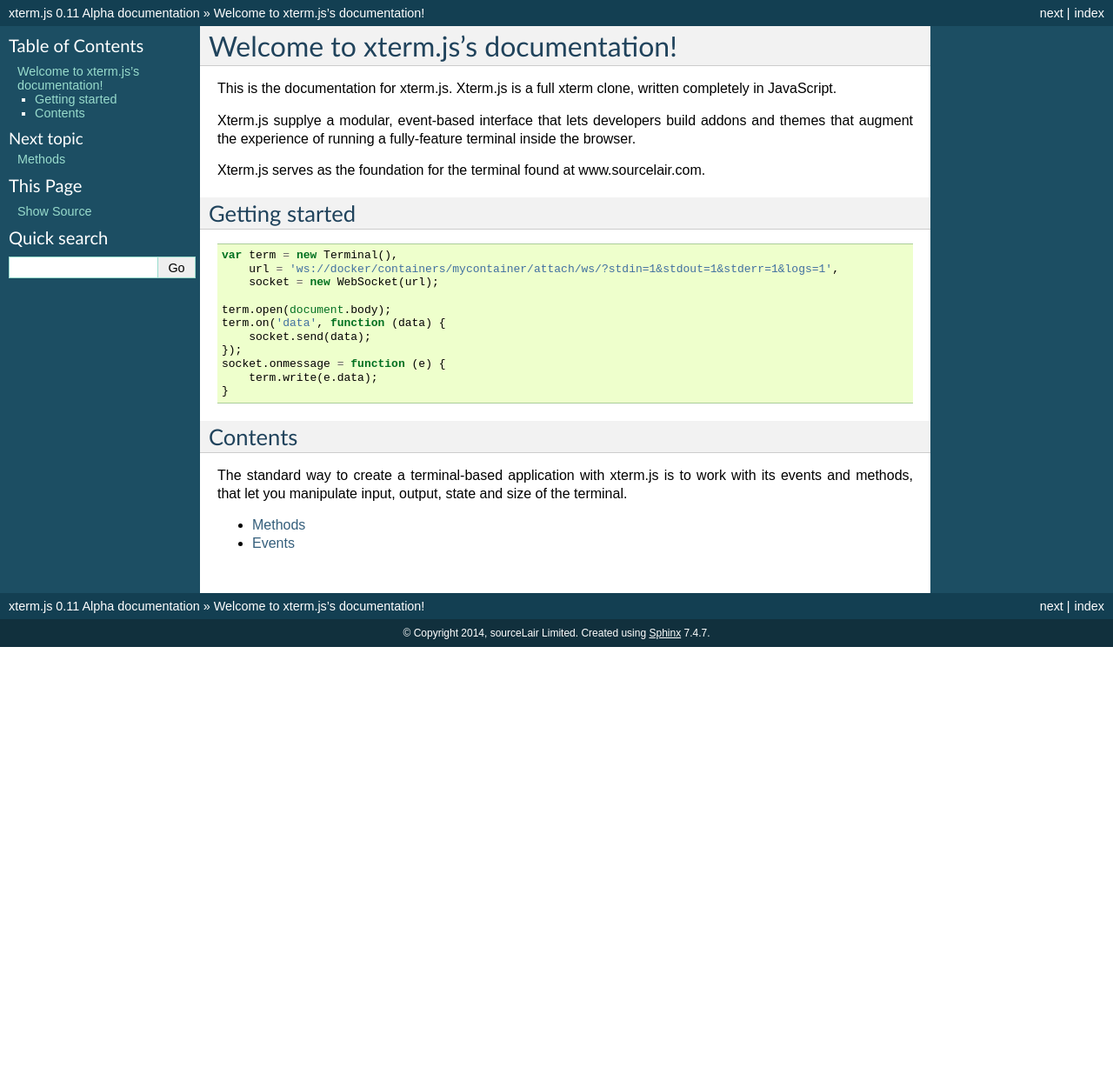
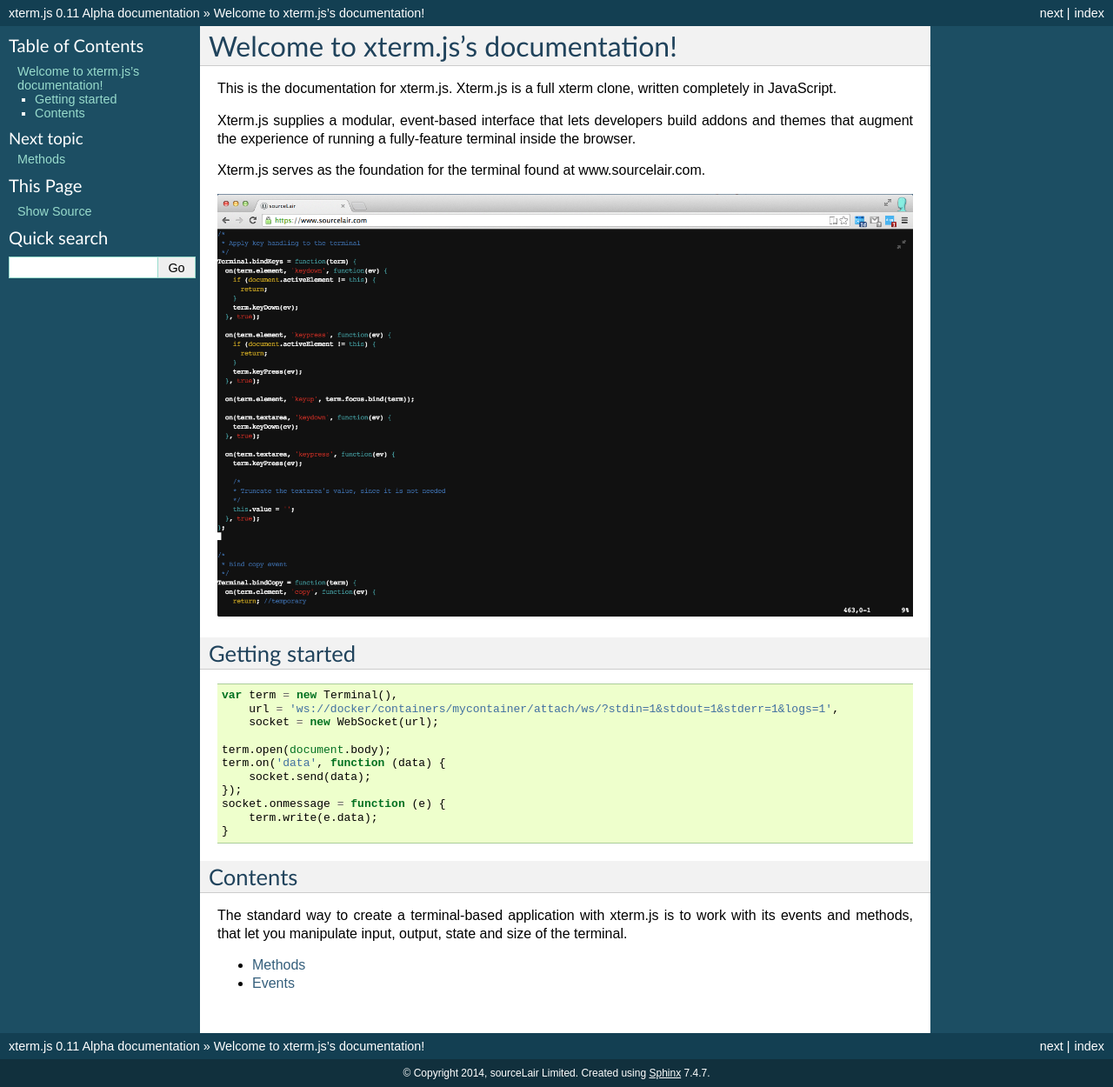
Before and after one commit to xtermjs/xterm.js, a Sphinx documentation site: the page built from docs/index.rst, in a window 1280 px wide. Shown: the whole page at 87% size. Built offline with Sphinx 7.4.7, drawn with Linux system fonts in a browser that asks for light colours; before the commit the page ends 900 px from its top, so only the background shows below that.

Commit message:
Added screenshot for docs
Bumped version to 0.12

```diff
--- a/bower.json
+++ b/bower.json
@@ -1,5 +1,5 @@
 {
   "name": "xterm.js",
-  "version": "0.11",
+  "version": "0.12",
   "ignore": ["demo", "docs", "test", ".gitignore"]
 }
--- a/docs/index.rst
+++ b/docs/index.rst
@@ -8,10 +8,12 @@
 
 This is the documentation for xterm.js. Xterm.js is a full xterm clone, written completely in JavaScript.
 
-Xterm.js supplye a modular, event-based interface that lets developers build addons and themes that augment
+Xterm.js supplies a modular, event-based interface that lets developers build addons and themes that augment
 the experience of running a fully-feature terminal inside the browser.
 
 Xterm.js serves as the foundation for the terminal found at www.sourcelair.com.
+
+.. image:: screenshot.png
 
 Getting started
 ^^^^^^^^^^^^^^^
```
Also changed, not shown: README.md (+10 -3 lines), docs/screenshot.png (added).
